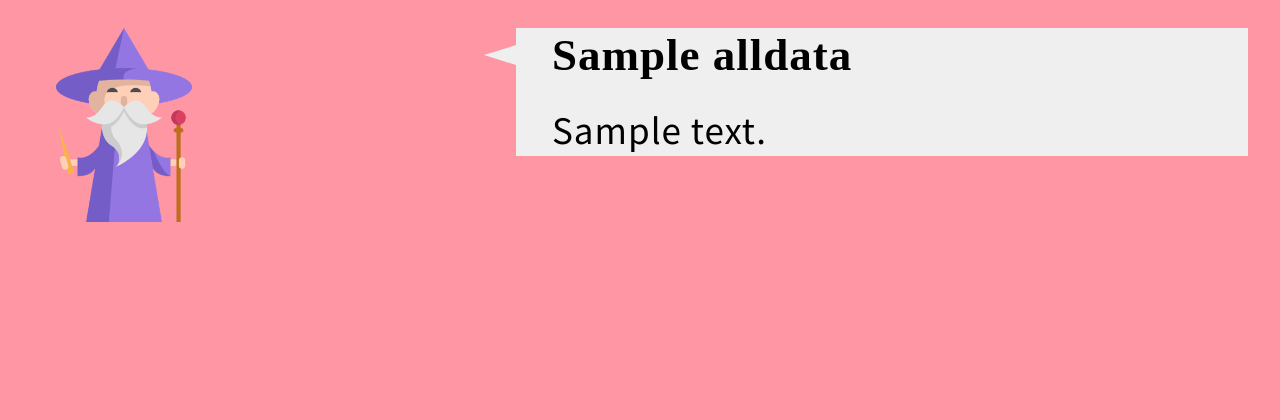
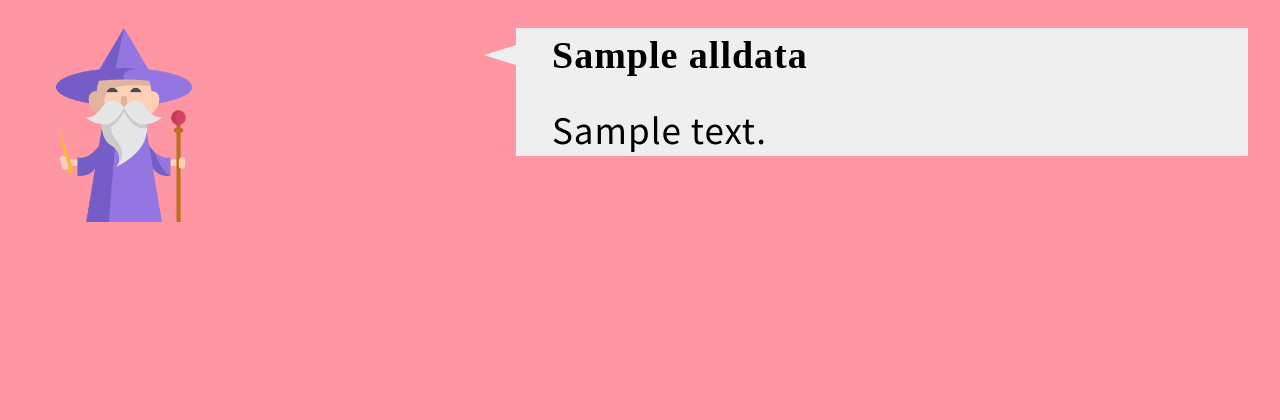
Before and after one commit to soyoung7777/kakaobot_test, a Django app: page /index/1/ in a window 1280 px wide. Shown: the top 420 px of the page. Run offline with Django 3.2, Linux system fonts and the light colour scheme; tables that the repository leaves empty hold one stand-in row (values such as "Sample post"); some web fonts are replaced.

Commit message:
no message

```diff
--- a/Django/chat/SubwayInfo.py
+++ b/Django/chat/SubwayInfo.py
@@ -224,7 +224,7 @@ def detail_get_subway_station_and_number_information(subwayData):
     #             text +=StationExistName+"\n\n"
 
     for idx, full_list in enumerate(direction_stationlist):
-        text +="💌["+stationName+" "+current_laneName+" "+direction[idx]+"]💌<br/><br/>"
+        text +="💌["+stationName+" "+current_laneName+" "+direction[idx]+"]💌<br/><br/><br/>"
         for s in full_list:
             print("====>"+s+"역의 지하철 실시간 도착정보를 알아보자")
             if "상행" in direction[idx]:
--- a/Django/chat/static/web/css/chat.css
+++ b/Django/chat/static/web/css/chat.css
@@ -47,7 +47,7 @@ body {
 .bubble-speech .title {
  max-width: 700px;
 font-family: 'Jeju Gothic', serif;
- font-size:45px;
+ font-size:38px;
  margin: 0;
  margin-left: 20px;
  padding: 0 12px 2px 0;
```
